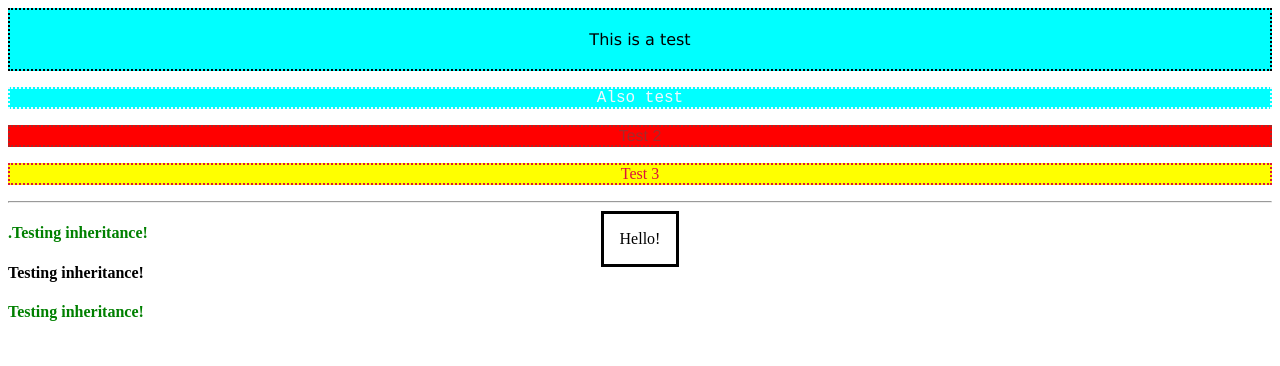
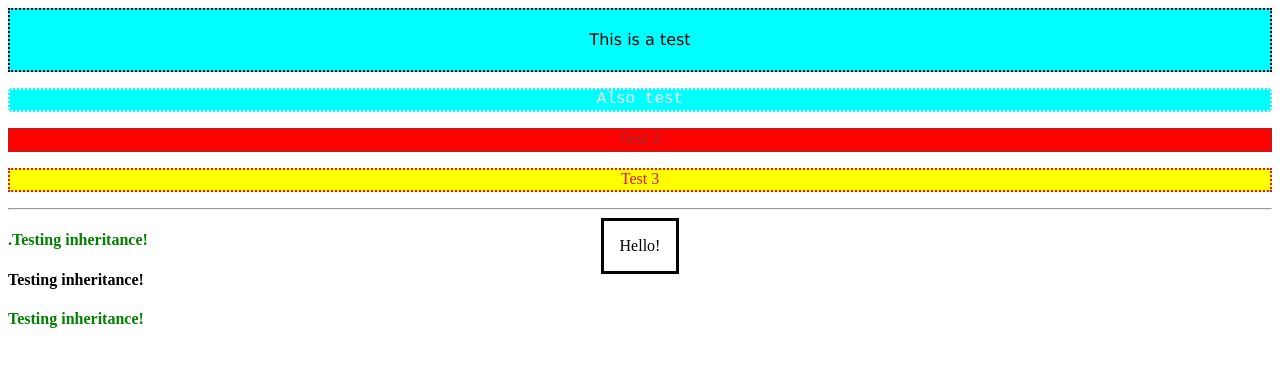
Before and after one commit to nehashende/sample1, a plain HTML site: page src/CssTest.html in a window 1280 px wide. Drawn offline with Linux system fonts and the light colour scheme.

Commit message:
css final edition

```diff
--- a/src/CssTest.html
+++ b/src/CssTest.html
@@ -1,7 +1,7 @@
 <html>
     <head>
-        <!--<link href="css1.css" rel="stylesheet">
-        <link href="css2.css" rel="stylesheet">-->
+        <link href="css1.css" rel="stylesheet">
+        <link href="css2.css" rel="stylesheet">
         <style>
             #p3
             {
```
